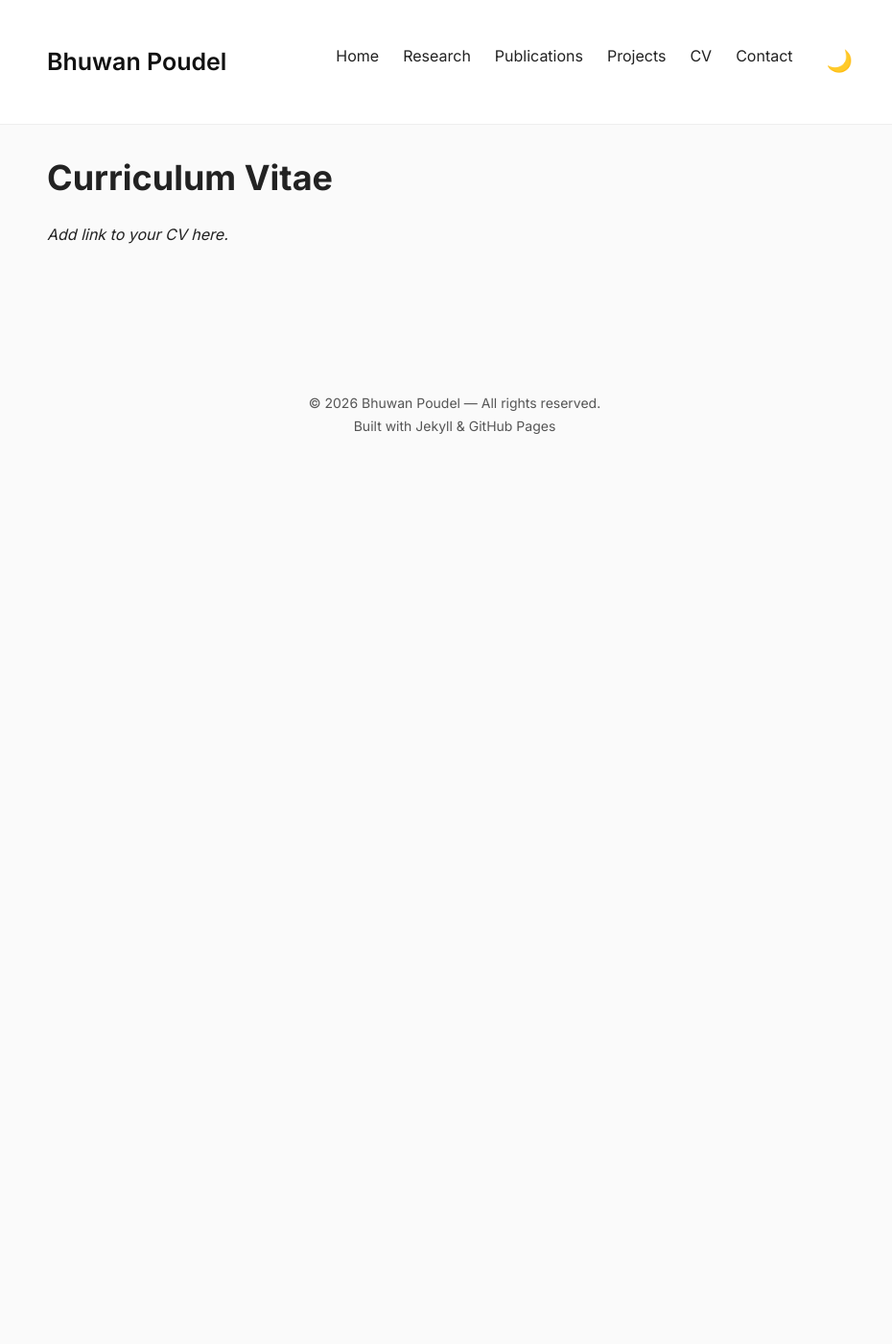
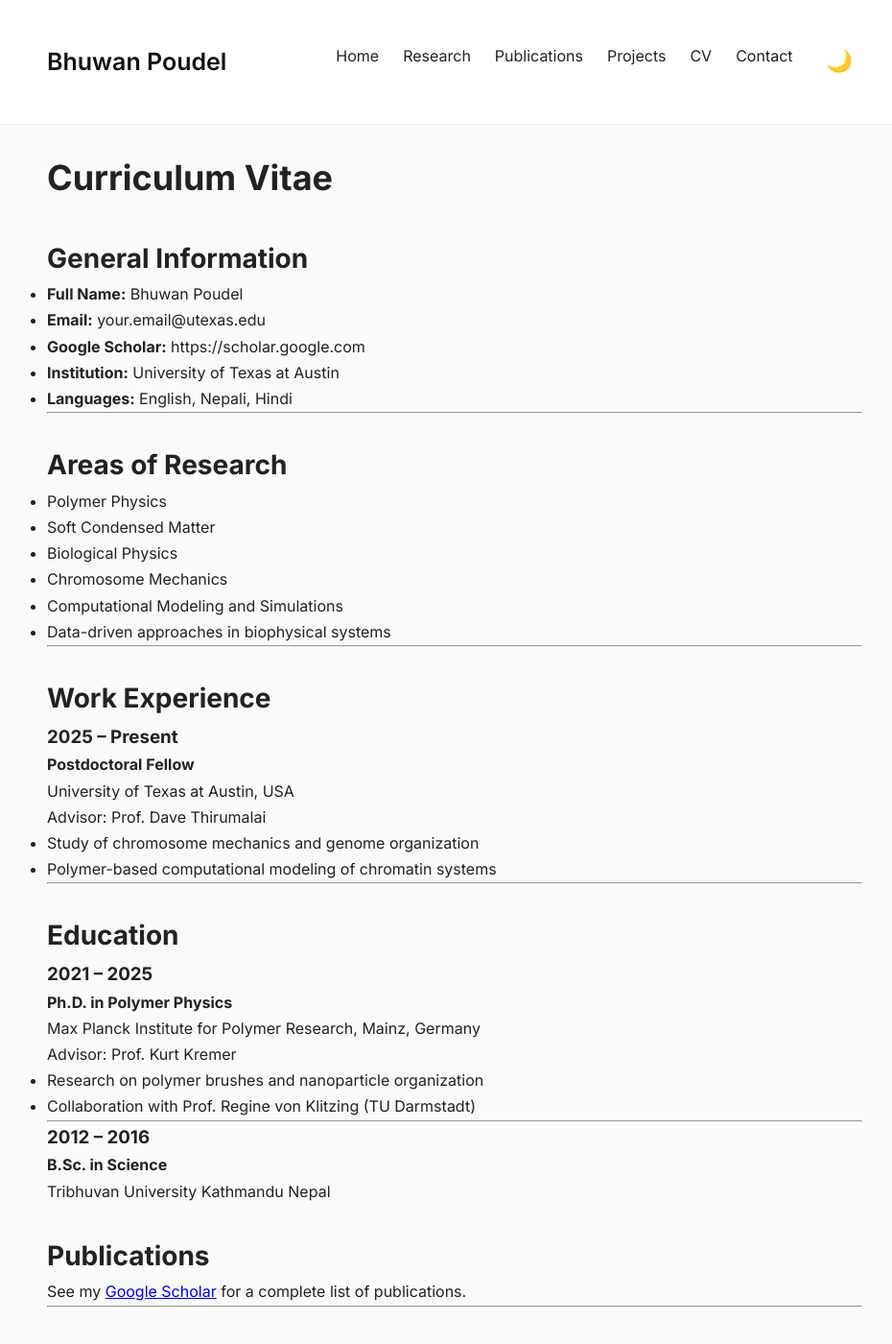
Before and after one commit to pdlbhuwan/pdlbhuwan.github.io, a Jekyll site: the page built from cv.md, in a window 1280 px wide and 1400 px high. Shown: the whole window at 96% size, without its empty margins (166-1096 px from the left). Built offline with Jekyll 4.4.1, drawn with Linux system fonts in a browser that asks for light colours.

Commit message:
Update cv.md

```diff
--- a/cv.md
+++ b/cv.md
@@ -5,4 +5,55 @@ title: "CV"
 
 # Curriculum Vitae
 
-_Add link to your CV here._
+## General Information
+
+- **Full Name:** Bhuwan Poudel
+- **Email:** your.email@utexas.edu
+- **Google Scholar:** https://scholar.google.com
+- **Institution:** University of Texas at Austin
+- **Languages:** English, Nepali, Hindi
+
+---
+
+## Areas of Research
+
+- Polymer Physics
+- Soft Condensed Matter
+- Biological Physics
+- Chromosome Mechanics
+- Computational Modeling and Simulations
+- Data-driven approaches in biophysical systems
+
+---
+
+## Work Experience
+
+### 2025 – Present
+**Postdoctoral Fellow**
+University of Texas at Austin, USA
+Advisor: Prof. Dave Thirumalai
+- Study of chromosome mechanics and genome organization
+- Polymer-based computational modeling of chromatin systems
+
+---
+
+## Education
+
+### 2021 – 2025
+**Ph.D. in Polymer Physics**
+Max Planck Institute for Polymer Research, Mainz, Germany
+Advisor: Prof. Kurt Kremer
+- Research on polymer brushes and nanoparticle organization
+- Collaboration with Prof. Regine von Klitzing (TU Darmstadt)
+
+---
+
+### 2012 – 2016
+**B.Sc. in Science**
+Tribhuvan University Kathmandu Nepal
+
+## Publications
+
+See my [Google Scholar](https://scholar.google.com) for a complete list of publications.
+
+---
```
